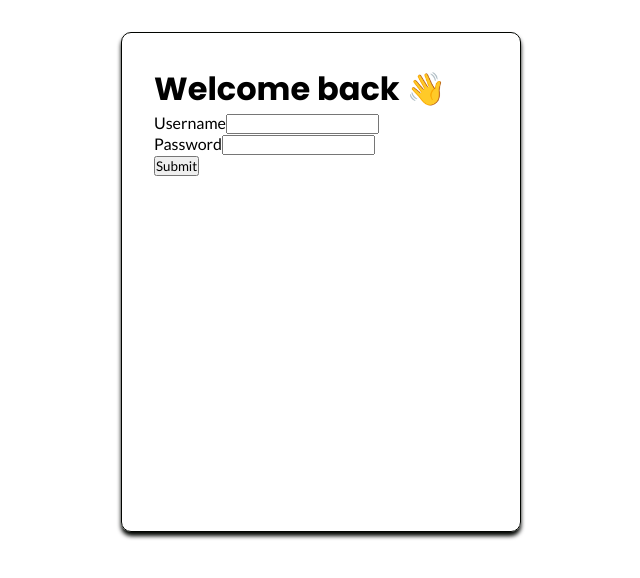
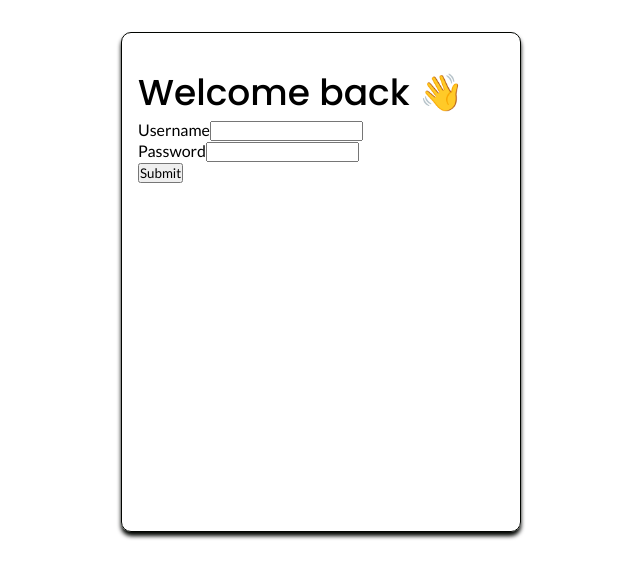
Before and after one commit to joshytheprogrammer/todos-frontend, a Nuxt app: page /login in a window 1280 px wide. Shown: the top 578 px of the page, without its empty margins (319-959 px from the left). Built offline with nearby package versions, Linux system fonts and the light colour scheme.

Commit message:
made changes: designing login page

```diff
--- a/pages/login.vue
+++ b/pages/login.vue
@@ -50,11 +50,16 @@ export default {
   height: 500px;
 
   margin: 2rem auto;
-  padding: 2rem;
+  padding: 2rem 1rem;
 
   border: 1px solid $dark;
   box-shadow: 0px 4px 4px $dark;
   border-radius: 10px;
+
+  h1 {
+    font-size: 36px;
+    font-weight: 500;
+  }
 
   form {
     display: block;
```
